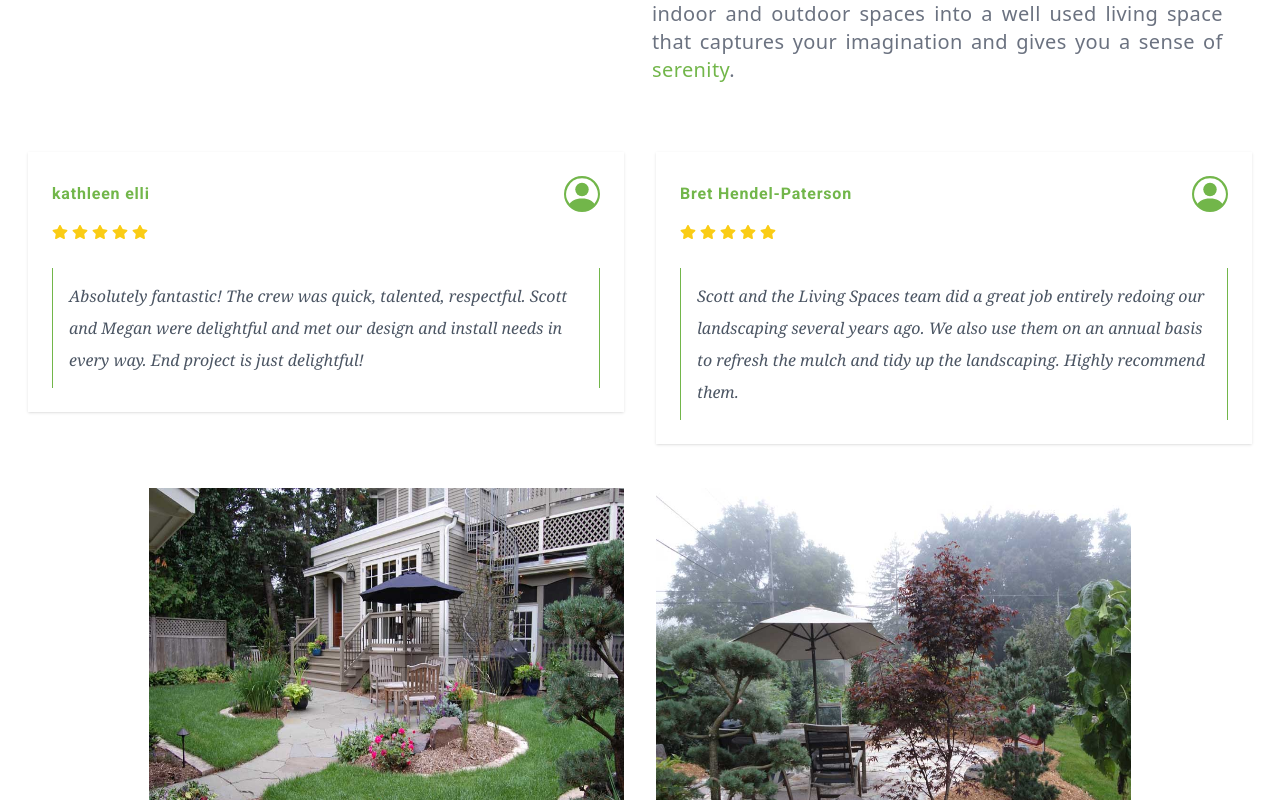
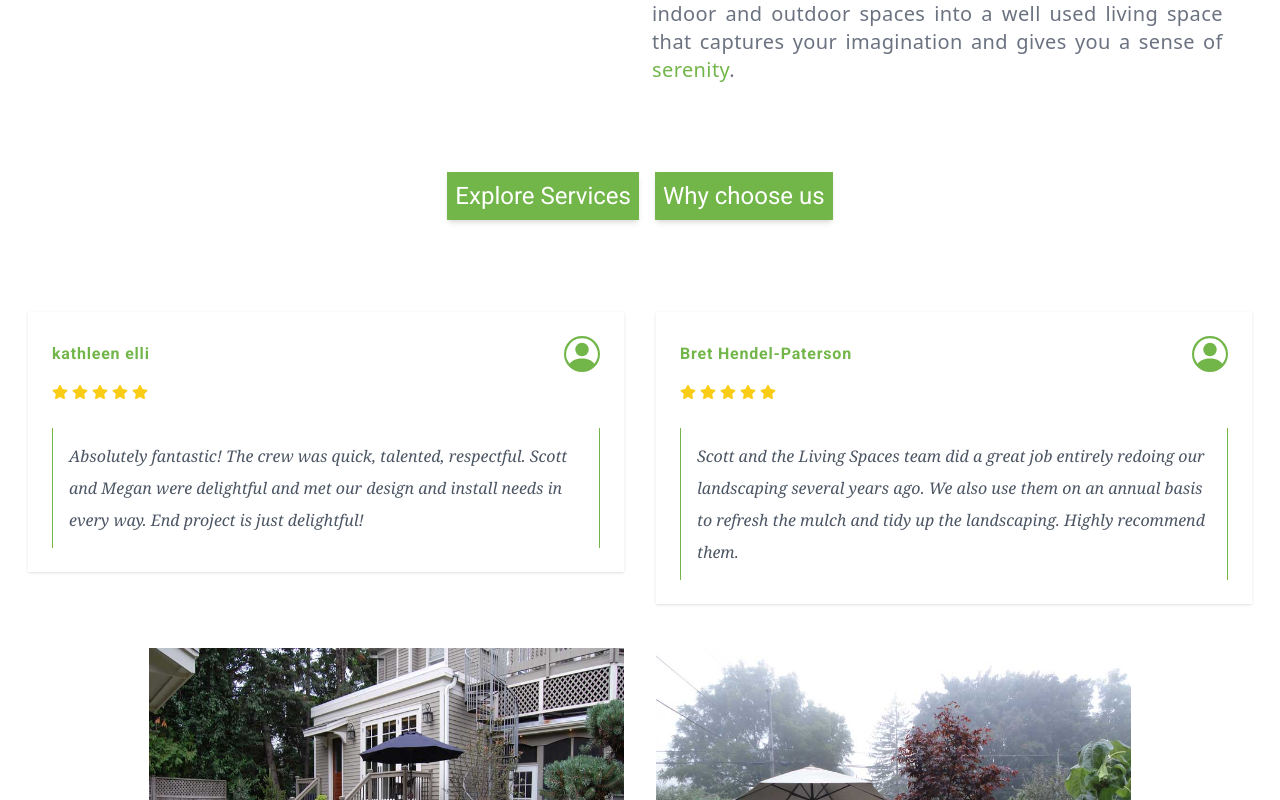
Before and after one commit to latz09/living-space-landscapes, a Next.js app: page / in a window 1280 px wide. Shown: the part 860-1660 px from the top of the page. Built offline with nearby package versions, Linux system fonts and the light colour scheme; a web font is replaced by a local one.

Commit message:
added button

```diff
--- a/components/layout/hero/Hero.js
+++ b/components/layout/hero/Hero.js
@@ -6,13 +6,14 @@ import heroImage from '../../../public/images/yards/patio-red-chairs.jpg';
 const Hero = () => {
 	return (
 		<div className='relative w-[100vw] h-[75vh]'>
-			<div className='-z-10'>
+			<div className='-z-10  '>
 				<Image
 					src={heroImage}
 					alt=''
 					layout='fill'
 					objectFit='cover'
 					objectPosition='center'
+					priority='true'
 				/>
 			</div>
 			<div className='relative flex justify-center items-center h-full bg-black bg-opacity-60'>
--- a/pages/index.js
+++ b/pages/index.js
@@ -12,13 +12,16 @@ const HomePage = () => {
 		<div className='grid gap-4 mb-24 justify-items-center'>
 			<Hero />
 			<Philosophy />
+			<div className='flex space-x-4'>
+				<ButtonLink title='Explore Services' href={'/services'} />
+				<ButtonLink title='Why choose us' href={'/why-us'} />
+			</div>
 			<div className='grid justify-items-center'>
 				<div className='grid lg:grid-cols-2 gap-8 m-7 '>
 					<Reviews />
 				</div>
 			</div>{' '}
 			<Carousel />
-			<ButtonLink title='Explore Services' href={'/services'} />
 		</div>
 	);
 };
```
